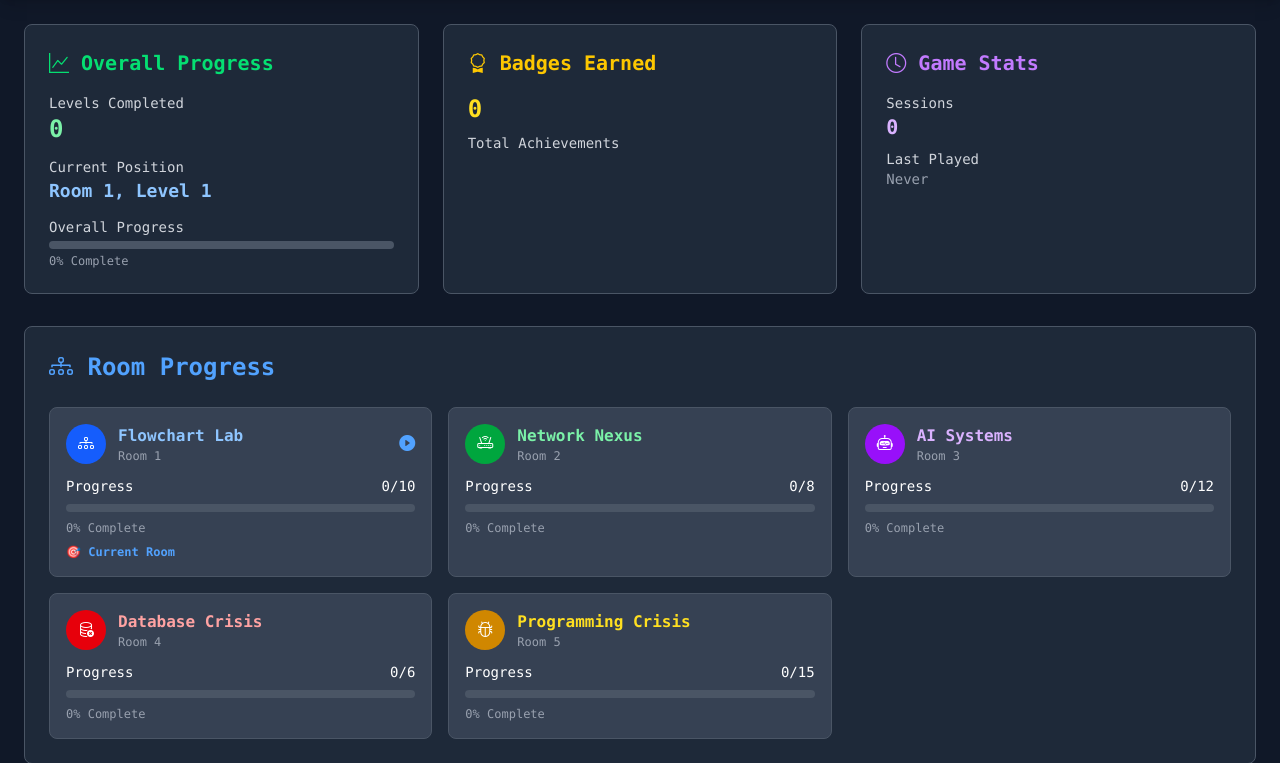
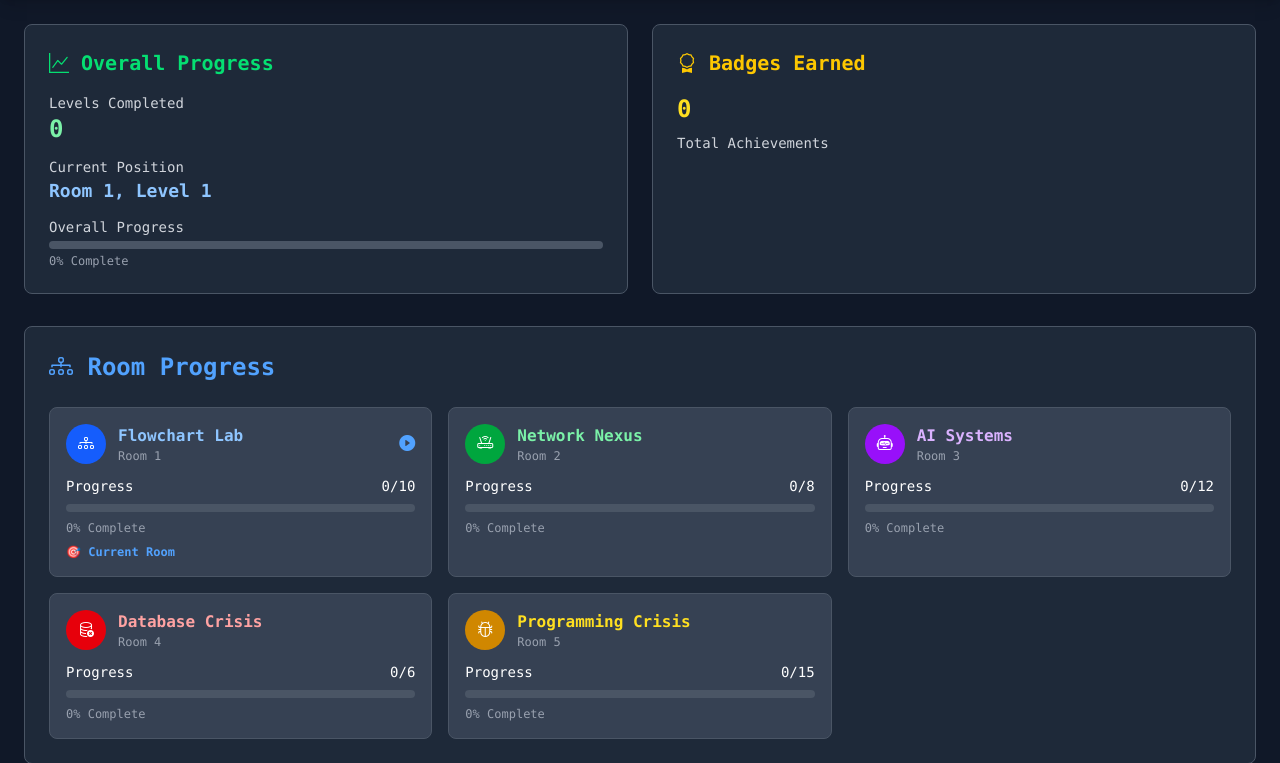
Before and after one commit to akuiitetsu/ascended, a Flask app: template templates/user-dashboard.html in a window 1280 px wide. Shown: the part 72-835 px from the top of the page. Run offline with Flask 3, Linux system fonts and the light colour scheme; the template is opened without the code that fills it, so the values that code supplies are empty.

Commit message:
removing the game stats on the user side

```diff
--- a/templates/user-dashboard.html
+++ b/templates/user-dashboard.html
@@ -44,7 +44,7 @@
 
     <main class="container mx-auto p-6">
         <!-- User Stats Overview -->
-        <div class="grid grid-cols-1 md:grid-cols-3 gap-6 mb-8">
+        <div class="grid grid-cols-1 md:grid-cols-2 gap-6 mb-8">
             <!-- Overall Progress -->
             <div class="bg-gray-800 border border-gray-600 rounded-lg p-6">
                 <h3 class="text-xl font-bold mb-4 text-green-400">
@@ -77,23 +77,6 @@
                 <div class="space-y-2">
                     <p class="text-2xl font-bold text-yellow-300"><span id="badge-count">0</span></p>
                     <p class="text-sm text-gray-300">Total Achievements</p>
-                </div>
-            </div>
-
-            <!-- Time Played -->
-            <div class="bg-gray-800 border border-gray-600 rounded-lg p-6">
-                <h3 class="text-xl font-bold mb-4 text-purple-400">
-                    <i class="bi bi-clock"></i> Game Stats
-                </h3>
-                <div class="space-y-2">
-                    <div>
-                        <p class="text-sm text-gray-300">Sessions</p>
-                        <p class="text-xl font-bold text-purple-300" id="session-count">0</p>
-                    </div>
-                    <div>
-                        <p class="text-sm text-gray-300">Last Played</p>
-                        <p class="text-sm text-gray-400" id="last-played">Never</p>
-                    </div>
                 </div>
             </div>
         </div>
@@ -432,15 +415,10 @@
 
             renderDefaultStats() {
                 document.getElementById('badge-count').textContent = '0';
-                document.getElementById('session-count').textContent = '0';
-                document.getElementById('last-played').textContent = 'Never';
             }
 
             renderUserStats(stats) {
                 document.getElementById('badge-count').textContent = stats.badge_count || 0;
-                document.getElementById('session-count').textContent = stats.session_count || 0;
-                document.getElementById('last-played').textContent = stats.last_played ?
-                    new Date(stats.last_played).toLocaleDateString() : 'Never';
             }
 
             renderEmptyBadges() {
```
